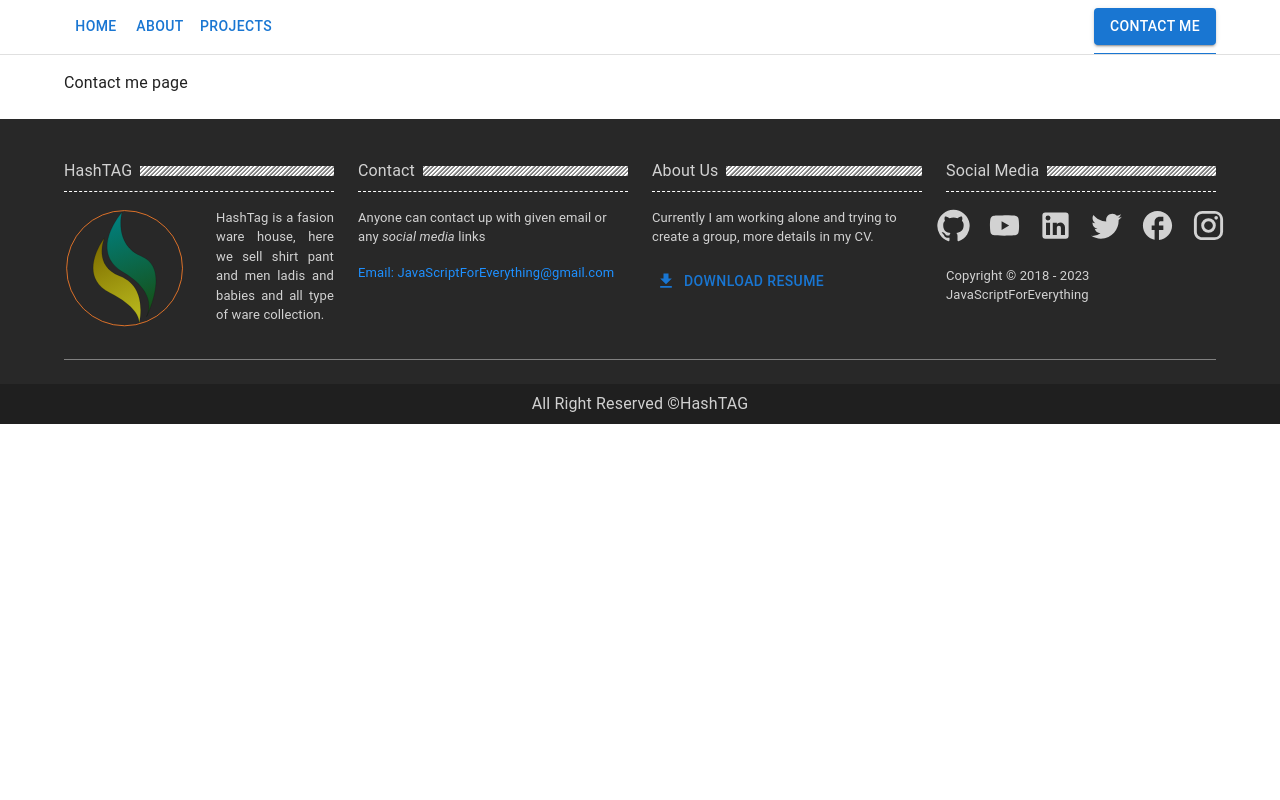
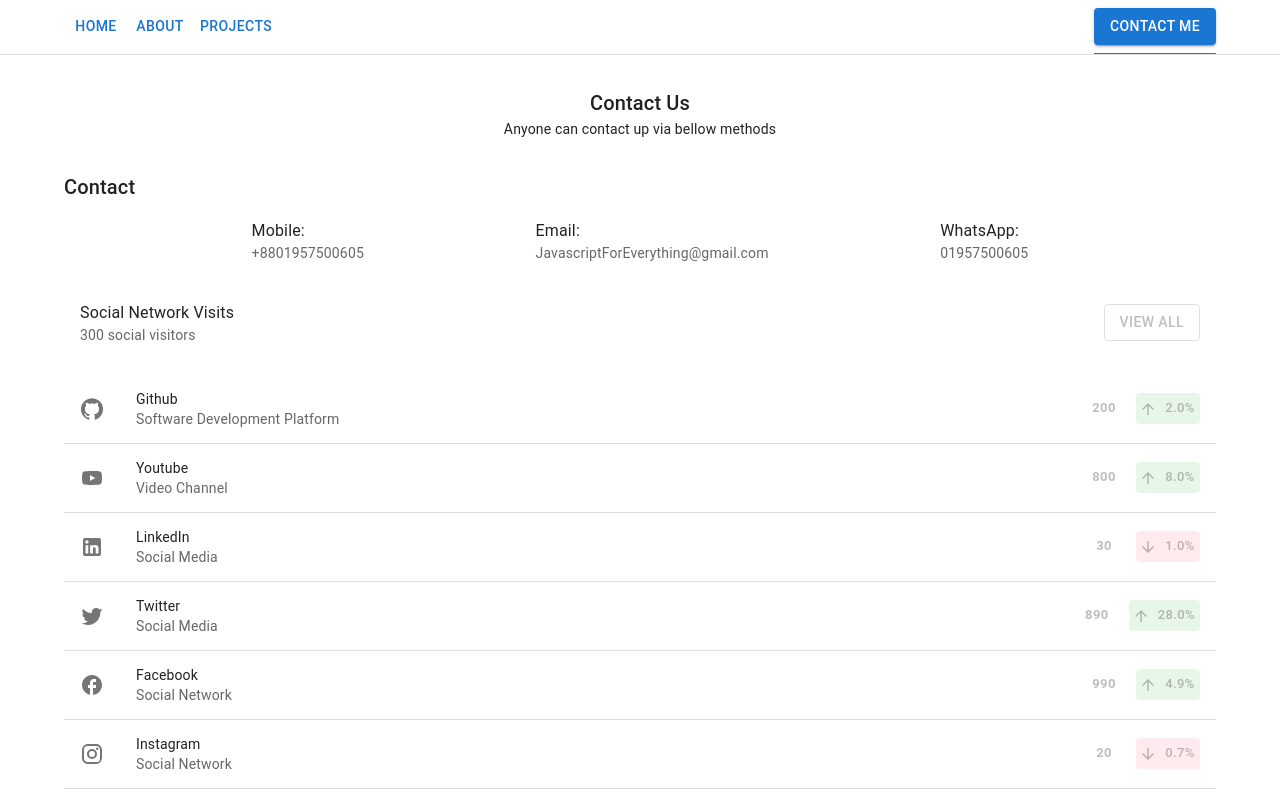
Before and after one commit to JavaScriptForEverything/portfolio, a Next.js app: page /contact in a window 1280 px wide. Shown: the top 800 px of the page. Built offline with nearby package versions, Linux system fonts and the light colour scheme.

Commit message:
complete the /contact page

```diff
--- a/components/socialMediaList.tsx
+++ b/components/socialMediaList.tsx
@@ -1,9 +1,13 @@
+import Link from 'next/link'
+
 import Box from '@mui/material/Box'
 import Button from '@mui/material/Button'
 import List from '@mui/material/List'
 import ListItem from '@mui/material/ListItem'
 import ListItemIcon from '@mui/material/ListItemIcon'
 import ListItemText from '@mui/material/ListItemText'
+import ListItemButton from '@mui/material/ListItemButton'
+import MuiLink from '@mui/material/Link'
 
 import { green, red } from '@mui/material/colors'
 
@@ -78,32 +82,34 @@
 
 	return (
 		<>
-
 			<Box>
 				<List>
 					<ListItem>
 						<ListItemText
 							primary='Social Network Visits'
-								secondary='4k social visitors'
+							secondary='300 social visitors'
 						/>
-							<Button color='primary' variant='outlined'>View All</Button>
+						<Button color='primary' variant='outlined' disabled>View All</Button>
 					</ListItem>
 				</List>
+
 				<List>
-						{socialMedias.map( ({ label, title, follower, people, Icon, indicator }) => (
+					{socialMedias.map( ({ label, title, follower, people, Icon, indicator, path }) => (
 						<ListItem key={label} divider dense>
+							<ListItemButton disableGutters component={Link} href={path} target='_blank'>
 							<ListItemIcon><Icon /></ListItemIcon>
 							<ListItemText
 								primary={label}
 								secondary={title}
 							/>
-								<Button color='inherit' size='small' sx={{ fontWeight: 'bold' }} >{follower}</Button>
-								<Button
+							<Button disabled color='inherit' size='small' sx={{ fontWeight: 'bold' }} >{follower}</Button>
+							<Button disabled
 								color={ indicator ? 'success' : 'error' }
 								size='small'
 								startIcon={ indicator ?  <ArrowUpwardIcon fontSize='small' /> :<ArrowDownwardIcon fontSize='small' /> }
 								sx={{ backgroundColor: indicator ? green[50] : red[50] }}
 							>{people}</Button>
+							</ListItemButton>
 						</ListItem>
 					))}
 				</List>
--- a/pages/contact.tsx
+++ b/pages/contact.tsx
@@ -1,11 +1,67 @@
+import SocialMeidaList from '@/components/socialMediaList'
 import Layout from '@/layout'
+import Box from '@mui/material/Box'
+import Divider from '@mui/material/Divider'
+import ListItemText from '@mui/material/ListItemText'
+import Typography from '@mui/material/Typography'
+
+const contactArrayObject = [
+	{
+		title: 'Mobile:',
+		description: '+8801957500605'
+	},
+	{
+		title: 'Email:',
+		description: 'JavascriptForEverything@gmail.com'
+	},
+	{
+		title: 'WhatsApp:',
+		description: '01957500605'
+	},
+]
+
 
 const Contact = () => {
+
+	const center = {
+		display: 'flex',
+		flexDirection: 'column',
+		alignItems: 'center'
+	}
+
 
 	return (
 		<>
 			<Layout>
-			<p>Contact me page</p>
+
+				<Box sx={{ mt: 4, ...center }}>
+					<Typography variant='h6'> Contact Us </Typography>
+					<Typography variant='body2'>Anyone can contact up via bellow methods</Typography>
+					{/* <Divider sx={{ width: '100%', mt: 2 }} /> */}
+				</Box>
+
+				<Box sx={{ mt: 4 }} >
+					<Typography variant='h6' paragraph>Contact</Typography>
+					<Box sx={{
+						px: 2,
+						display: 'flex',
+						flexDirection: { xs: 'column', md: 'row' },
+						justifyContent: 'space-evenly'
+					}}>
+						{contactArrayObject.map(({ title, description}) => (
+							<Box key={title} sx={{ mb: 2 }}>
+								<Typography variant='body1'> {title} </Typography>
+								<Typography variant='body2' color='textSecondary'> {description} </Typography>
+							</Box>
+						))}
+					</Box>
+				</Box>
+
+
+
+
+
+				<SocialMeidaList />
 			</Layout>
 		</>
 	)
```
Lines whose indentation alone changed are shown as unchanged.
